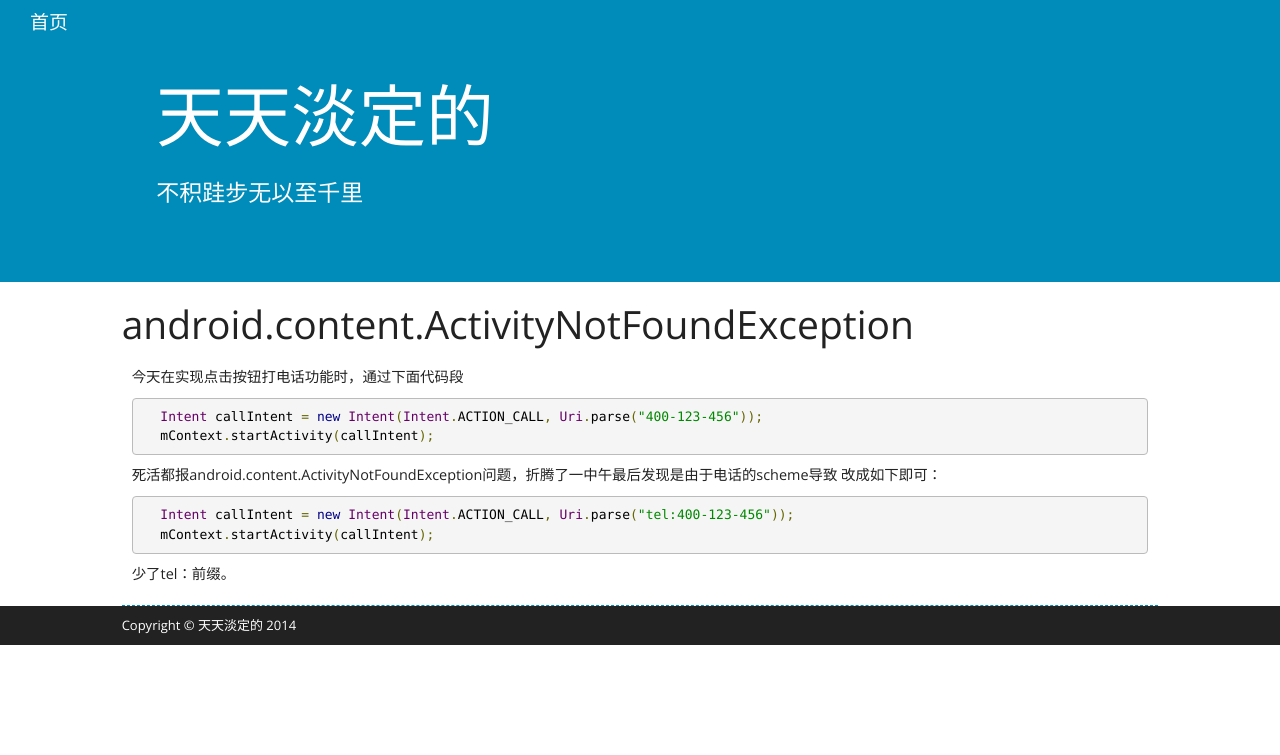
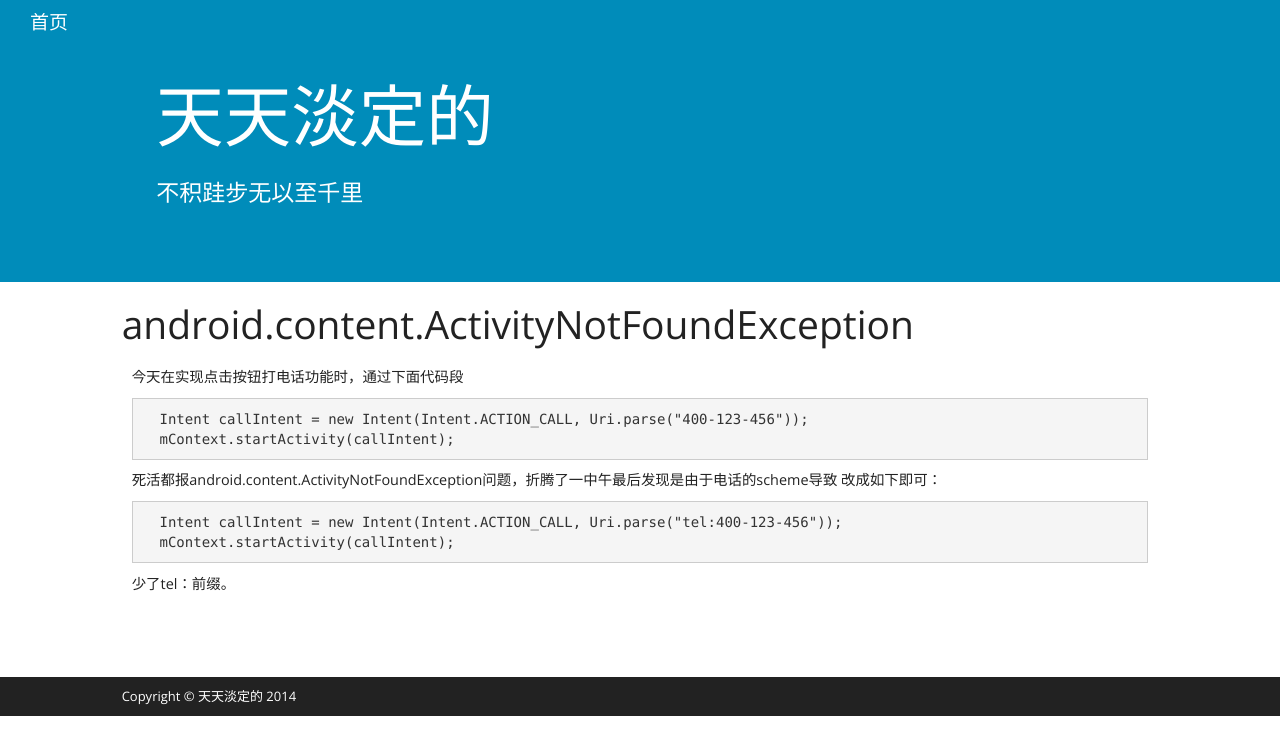
Before and after one commit to askday/askday.github.io, a Jekyll site: the page built from _posts/2015-12-16-android.markdown, in a window 1280 px wide. Shown: the top 755 px of the page. Built offline with Jekyll 4.4.1, drawn with Linux system fonts in a browser that asks for light colours; nearby versions of some CDN libraries.

Commit message:
去除底部蓝线

```diff
--- a/_includes/include_js.html
+++ /dev/null
@@ -1,32 +0,0 @@
-    <script src="https://code.jquery.com/jquery-1.10.2.min.js"></script>
-    <script src="//maxcdn.bootstrapcdn.com/bootstrap/3.2.0/js/bootstrap.min.js"></script>
-    <script type="text/javascript" src="/js/prettify.js"></script>
-    <script>
-      [].forEach.call(document.getElementsByTagName("pre"), function(el) {
-        el.classList.add("prettyprint");
-      });
-
-      prettyPrint();
-    </script>
-    <script type="text/javascript">
-    var _gaq = _gaq || [];
-    _gaq.push(['_setAccount', '{{site.google_analytics_id}}']);
-    _gaq.push(['_trackPageview']);
-
-    (function() {
-      var ga = document.createElement('script'); ga.type = 'text/javascript'; ga.async = true;
-      ga.src = ('https:' == document.location.protocol ? 'https://ssl' : 'http://www') + '.google-analytics.com/ga.js';
-      var s = document.getElementsByTagName('script')[0]; s.parentNode.insertBefore(ga, s);
-    })();
-    </script>
-
-    <style>
-      pre.prettyprint {
-
-        font-size: 13px;
-        font-family: "Open Sans";
-        padding: 8px 12px;
-        border: 1px solid #bbb;
-        border-radius: 4px;
-      }
-    </style>
--- a/_layouts/default.html
+++ b/_layouts/default.html
@@ -22,6 +22,5 @@
     <div class="col-md-12">
     {% include endfooter.html %}
     </div>
-    {% include include_js.html %}
   </body>
 </html>
--- a/_posts/2015-12-16-android.markdown
+++ b/_posts/2015-12-16-android.markdown
@@ -23,3 +23,7 @@ comments: false
 {%endhighlight %}
 
 少了tel：前缀。
+<br/>
+<br/>
+<br/>
+<br/>
--- a/_sass/_layout.scss
+++ b/_sass/_layout.scss
@@ -17,7 +17,6 @@
   }
 }
 .blog-post-small {
-  border-bottom: #008CBA 1px dashed;
   text-align: justify;
   padding: 10px;
   p {
```
Also changed, not shown: README.md, _includes/endfooter.html (line endings or trailing spaces), images/swift.png (deleted).
